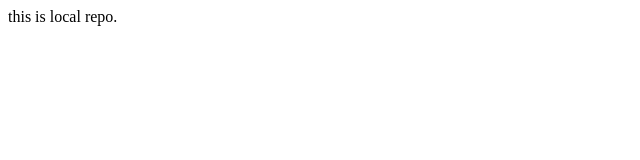
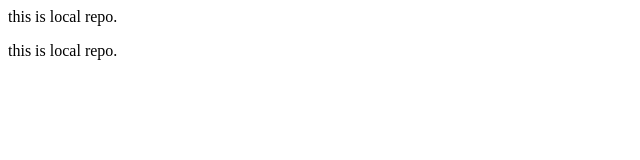
Before and after one commit to hassanatic/localRepo, a plain HTML site: page index.html in a window 1280 px wide. Shown: the full height of the page, 0-640 px from the left. Drawn offline with Linux system fonts and the light colour scheme.

Commit message:
added new line

```diff
--- a/index.html
+++ b/index.html
@@ -1 +1,2 @@
 <p>this is local repo.</p>
+<p>this is local repo.</p>
```
